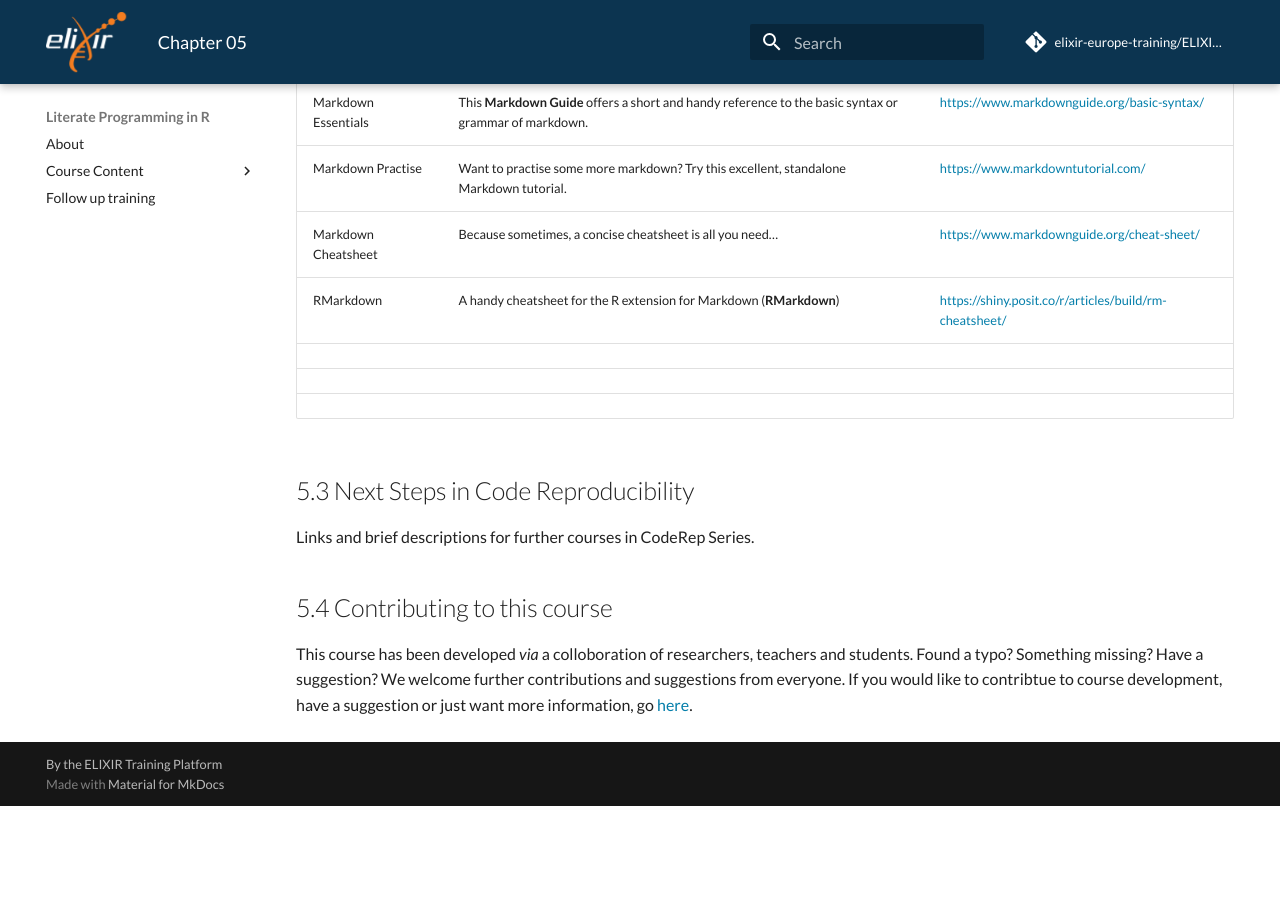
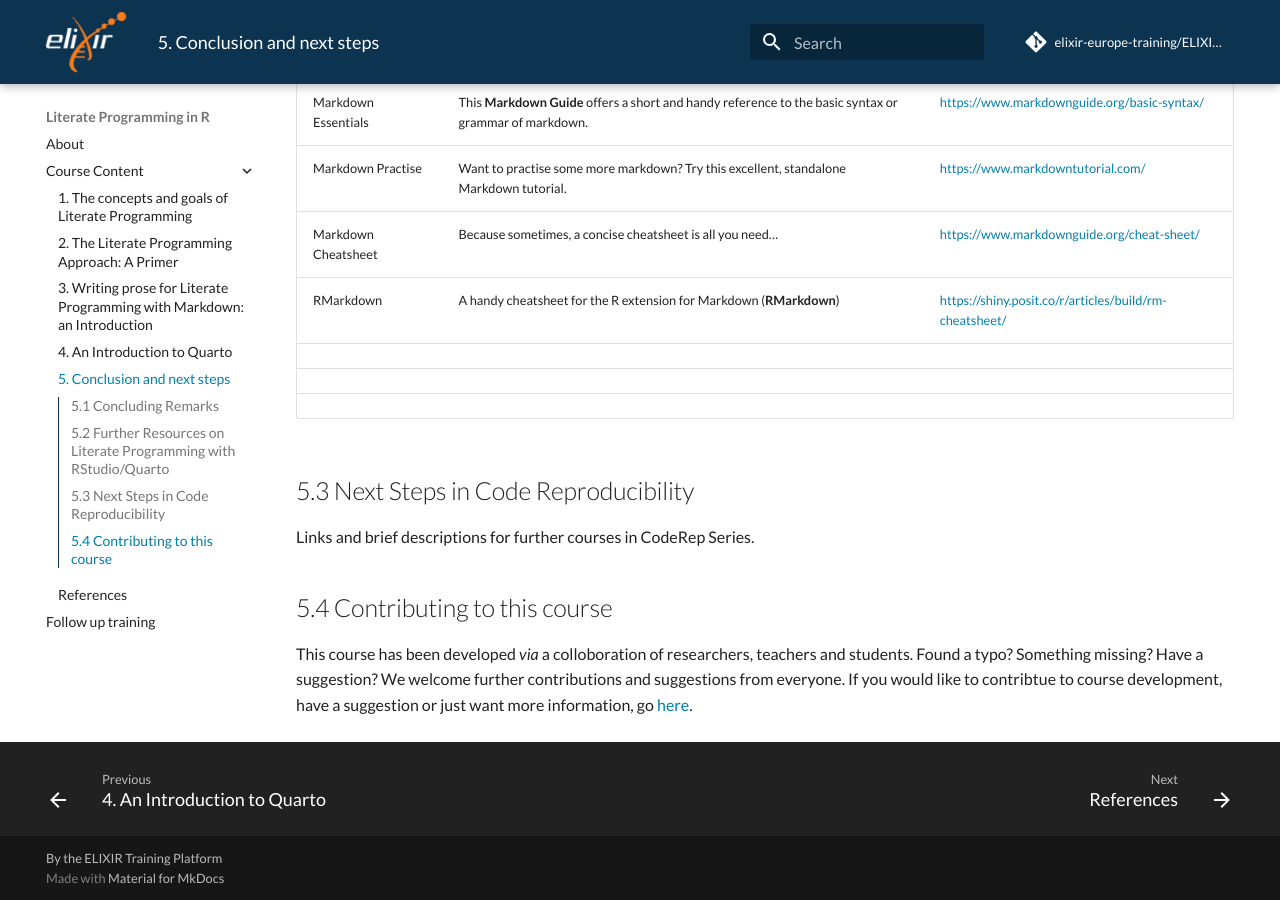
Before and after one commit to elixir-europe-training/ELIXIR-TrP-LiterateProgrammingR-CodeRep, an MkDocs documentation site: the page built from docs/chapters/chapter_05.md, in a window 1280 px wide and 900 px high, scrolled down 673 px. Built offline with MkDocs 1.6.1 and Material for MkDocs 9.7.7, drawn with Linux system fonts in a browser that asks for light colours; comment, search, counter and statistics services are not loaded; before the commit the page ends 1479 px from its top, so only the background shows below that; some of the changed text lies outside the part shown.

Commit message:
Update mkdocs.yml
fixed chapter 5 path

```diff
--- a/mkdocs.yml
+++ b/mkdocs.yml
@@ -6,7 +6,7 @@ nav:
       - "2. The Literate Programming Approach: A Primer": chapters/chapter_02.md
       - "3. Writing prose for Literate Programming with Markdown: an Introduction": chapters/chapter_03.md
       - "4. An Introduction to Quarto": chapters/Chapter_04.md
-      - "5. Conclusion and next steps": /chapters/chapter_05.md
+      - "5. Conclusion and next steps": chapters/chapter_05.md
       - "References": chapters/references.md
     - "Follow up training": follow_up_training.md
 
```
